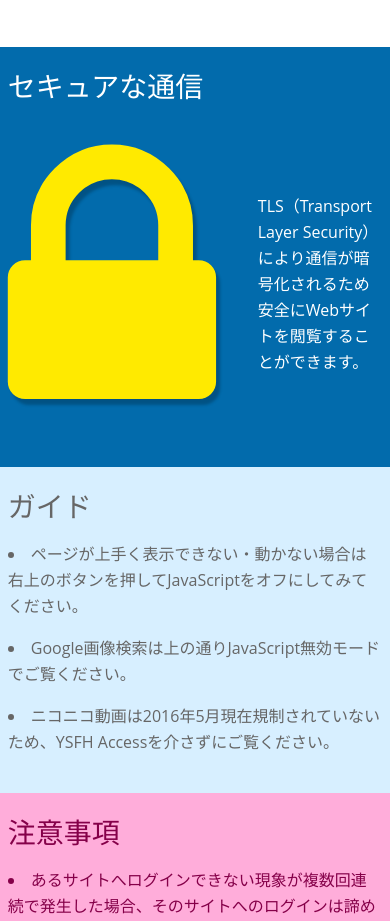
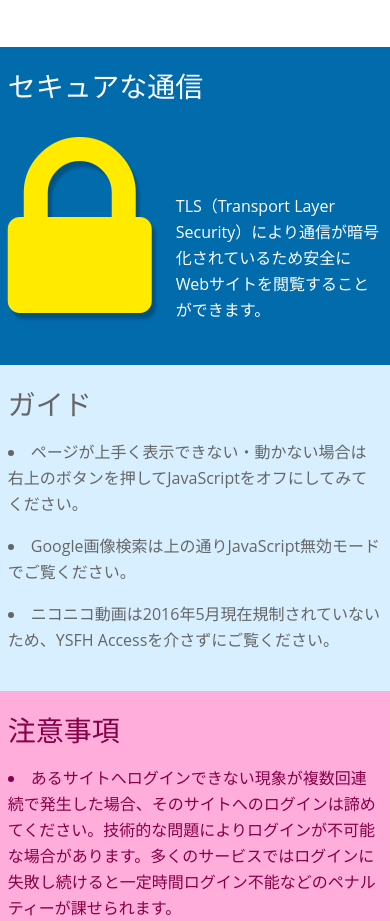
Before and after one commit to iciclize/YSFHAccess, a website: page private/index.html in a window 390 px wide. Shown: the part 2100-3021 px from the top of the page. Drawn offline with Linux system fonts and the light colour scheme.

Commit message:
セキュア色

```diff
--- a/private/index.css
+++ b/private/index.css
@@ -294,7 +294,7 @@ ul li {
 }
 
 .secure article {
-    margin-top: 90px;
+    margin-top: 100px;
     margin-left: 250px;
 }
 
@@ -694,10 +694,10 @@ footer img {
     }
 
     .secure .fa-lock {
-        width: 210px;
-        height: 324px;
+        width: 168px;
+        height: 222px;
         color: hsl(55, 100%, 50%);
-        font-size: 324px;
+        font-size: 224px;
         text-shadow: 4px 6px 3px hsla(0, 0%, 0%, 0.23);
     }
 
@@ -707,7 +707,7 @@ footer img {
 
     .secure article {
         margin-top: 90px;
-        margin-left: 250px;
+        margin-left: 0;
     }
 
     /*
--- a/private/index.html
+++ b/private/index.html
@@ -87,7 +87,7 @@
                 <h1>セキュアな通信</h1>
                 <div class="lock"><i class="fa fa-lock" ></i></div>
                 <article>
-                    <p>TLS（Transport Layer Security）により通信が暗号化されるため安全にWebサイトを閲覧することができます。</p>
+                    <p>TLS（Transport Layer Security）により通信が暗号化されているため安全にWebサイトを閲覧することができます。</p>
                 </article>
             </div>
         </section>
```
